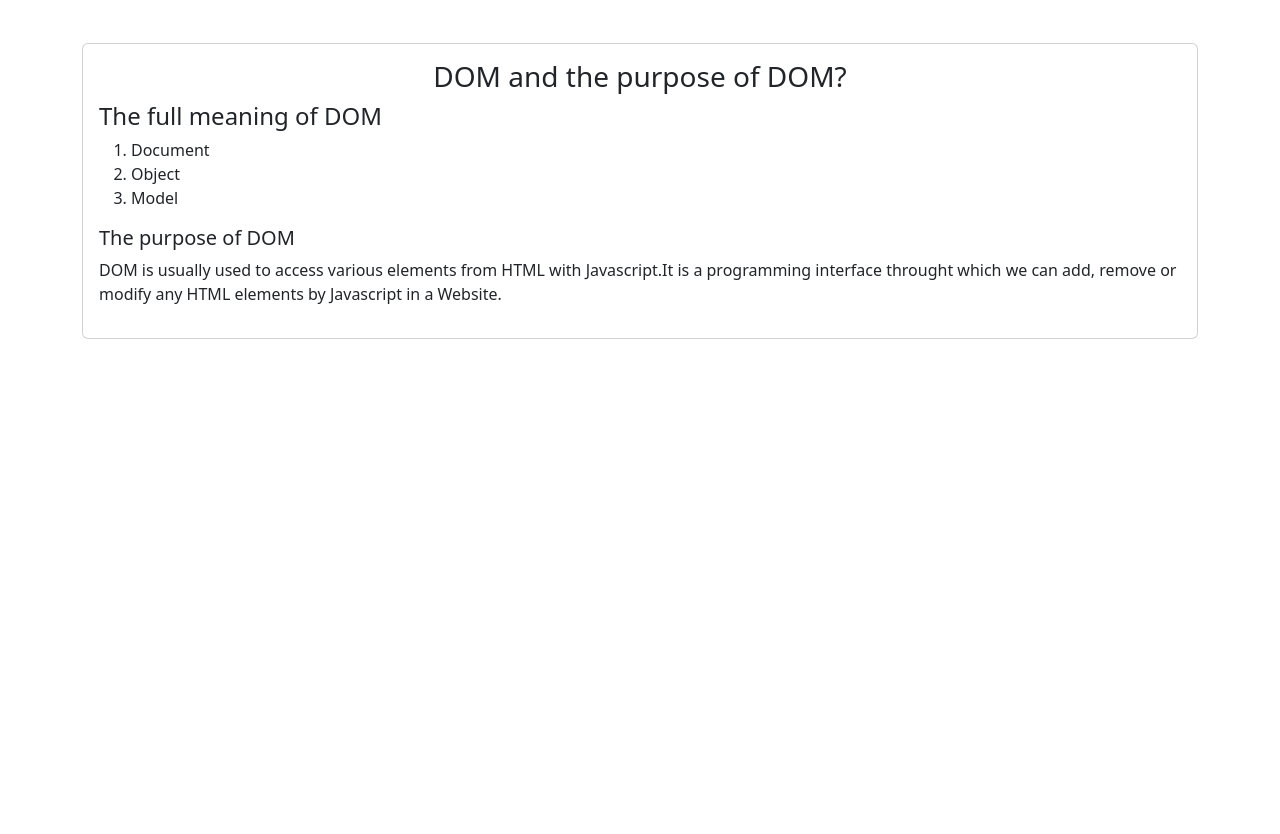
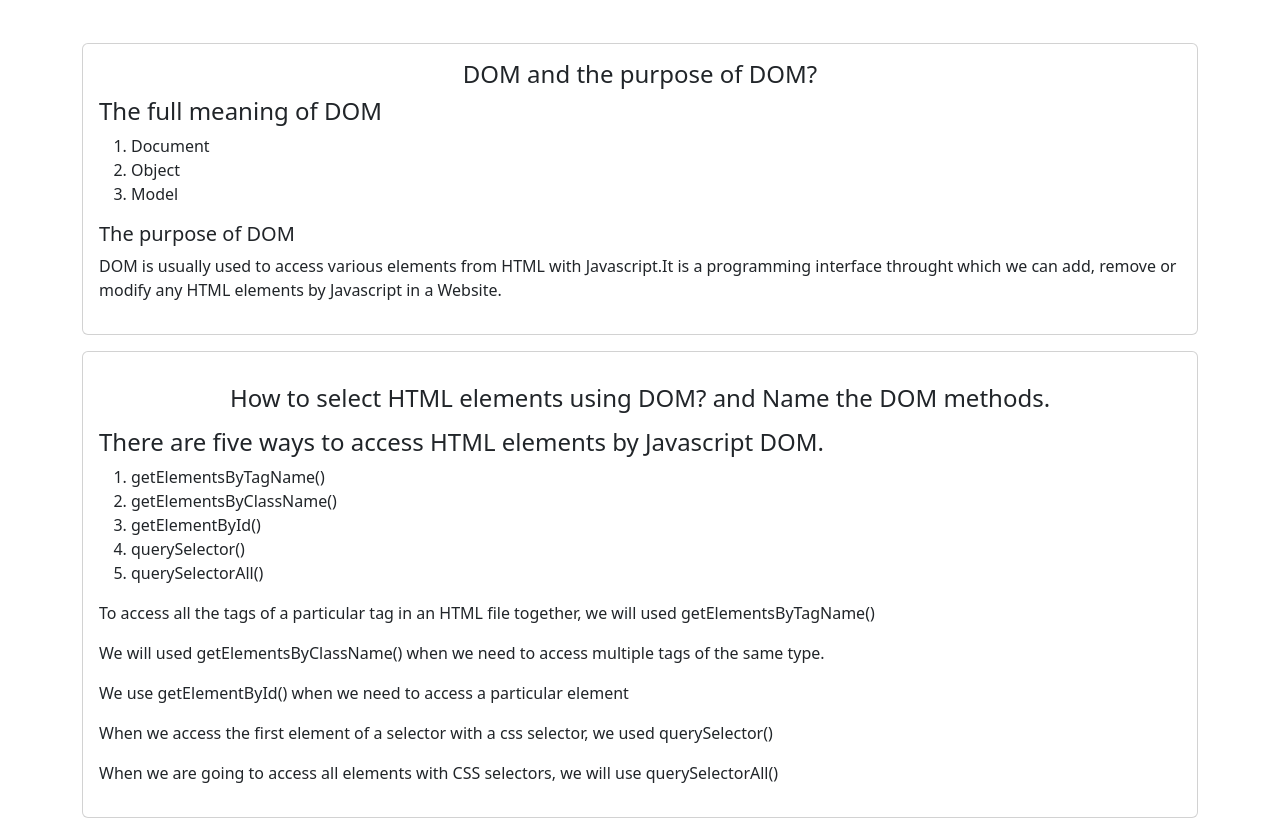
Before and after one commit to faridul22/geometry-genius, a plain HTML site: page blog.html in a window 1280 px wide. Shown: the part 101-935 px from the top of the page. Before the commit the page ends 800 px from the top, so only its background shows below. Drawn offline with nearby package versions, Linux system fonts and the light colour scheme.

Commit message:
dom methods blog added

```diff
--- a/blog.html
+++ b/blog.html
@@ -23,7 +23,7 @@
                     <article class="">
                         <div class="card mb-3">
                             <div class="card-body">
-                                <h3 class="card-title text-center">DOM and the purpose of DOM?</h3>
+                                <h4 class="card-title text-center">DOM and the purpose of DOM?</h4>
                                 <div class="card-text">
                                     <h4>The full meaning of DOM</h4>
                                     <ol>
@@ -39,11 +39,36 @@
                             </div>
                         </div>
                     </article>
-
-                    <div>
-
-
-                    </div>
+                    <!-- blog-2 -->
+                    <article class="">
+                        <div class="card mb-3">
+                            <div class="card-body">
+                                <h4 class="card-title text-center mt-3">How to select HTML elements using DOM? and Name
+                                    the
+                                    DOM methods.</h4>
+                                <div class="card-text mt-3">
+                                    <h4>There are five ways to access HTML elements by Javascript DOM.</h4>
+                                    <ol>
+                                        <li>getElementsByTagName()</li>
+                                        <li>getElementsByClassName()</li>
+                                        <li>getElementById()</li>
+                                        <li>querySelector()</li>
+                                        <li>querySelectorAll()</li>
+                                    </ol>
+                                    <p class="">To access all the tags of a particular tag in an HTML file together,
+                                        we will used getElementsByTagName()</p>
+                                    <p class="">We will used getElementsByClassName() when we need to access
+                                        multiple tags of the same type.</p>
+                                    <p class="">We use getElementById() when we need to access a particular element
+                                    </p>
+                                    <p>When we access the first element of a selector with a css selector, we used
+                                        querySelector()</p>
+                                    <p>When we are going to access all elements with CSS selectors, we will use
+                                        querySelectorAll()</p>
+                                </div>
+                            </div>
+                        </div>
+                    </article>
 
                 </div>
             </div>
```
